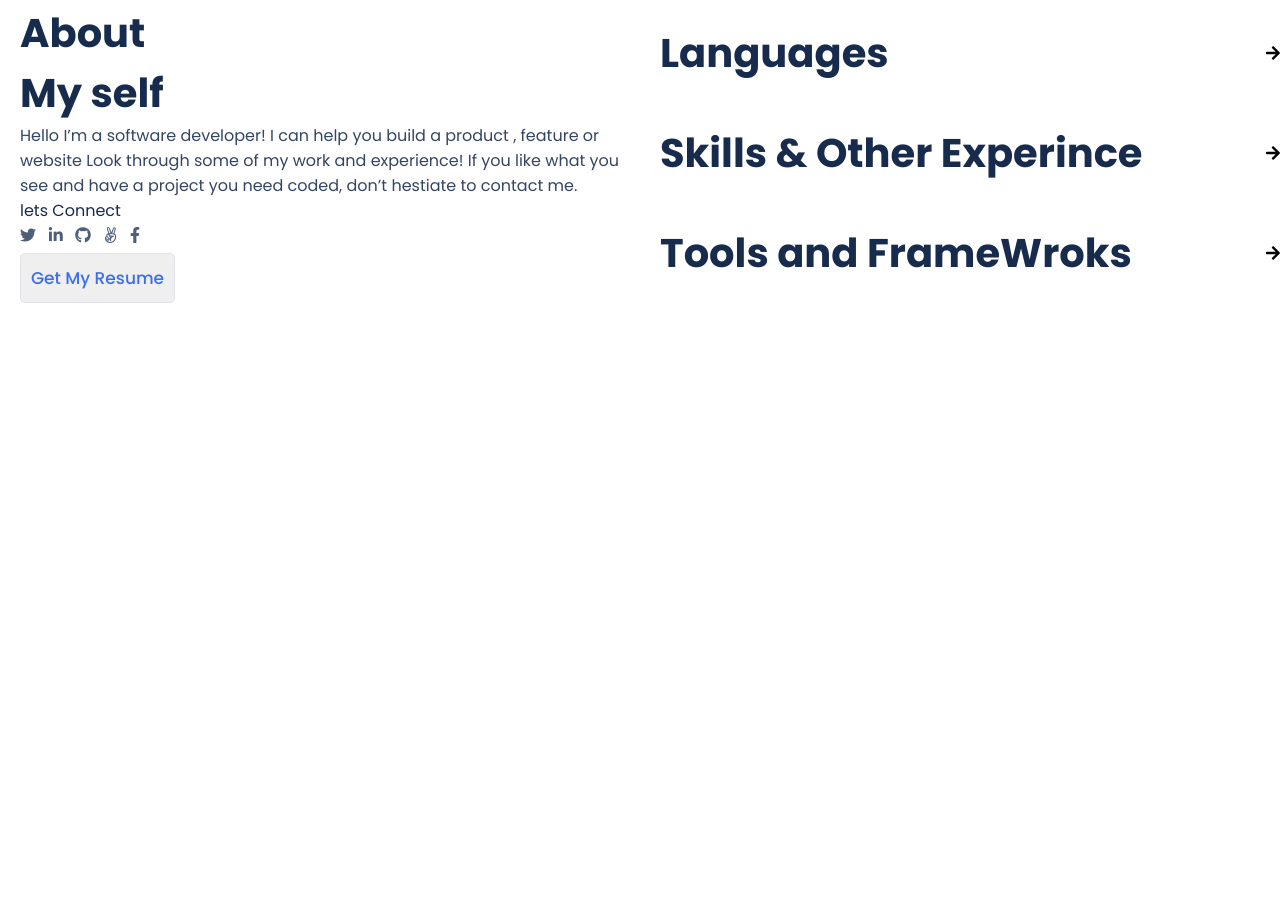
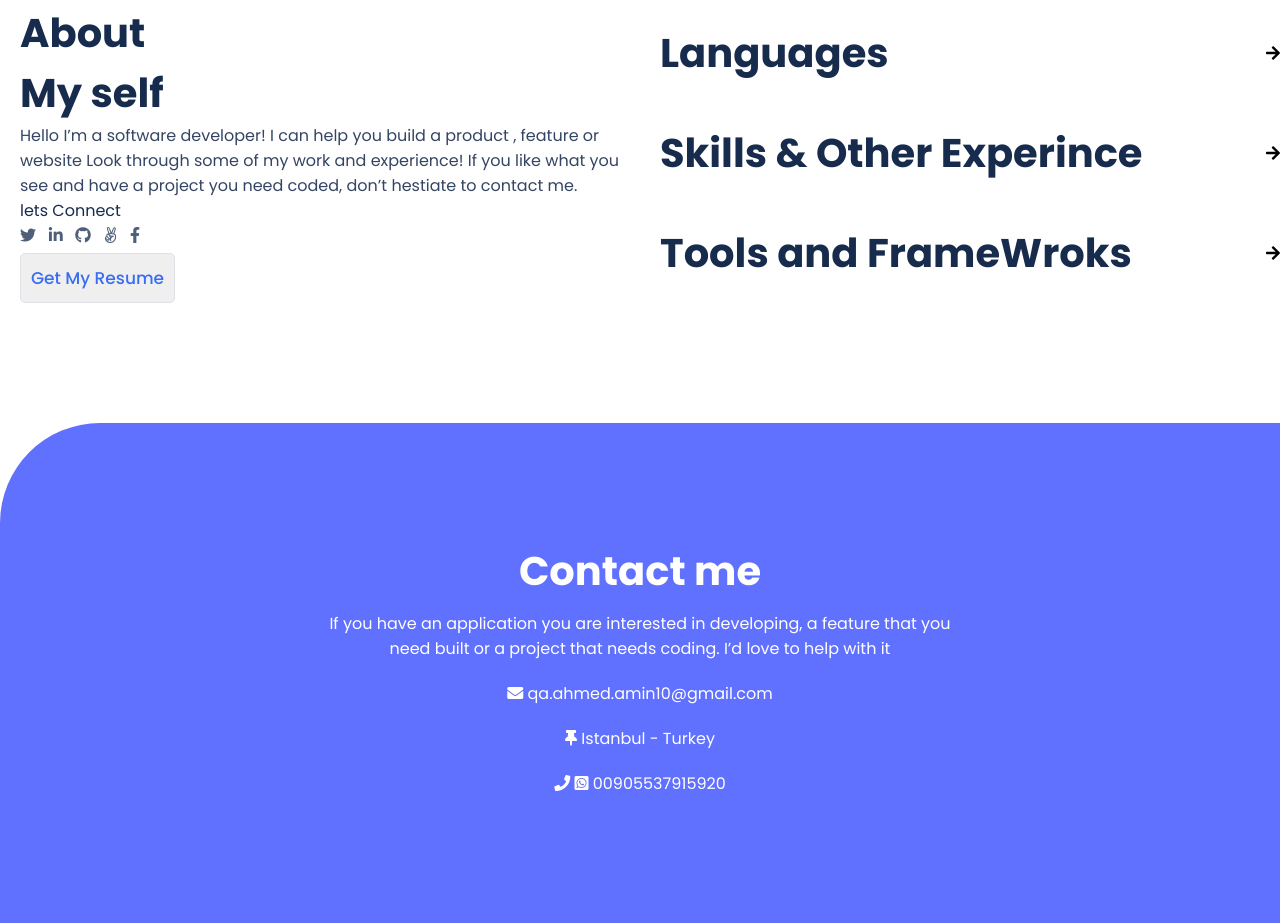
Before and after one commit to AhmedAmin90/myPortfolio, a website built with webpack: page dist/index.html in a window 1280 px wide. Shown: the part 1348-2271 px from the top of the page. Before the commit the page ends 1691 px from the top, so only its background shows below. Built offline with nearby package versions, Linux system fonts and the light colour scheme.

Commit message:
Add contact me section

```diff
--- a/src/mobile.css
+++ b/src/mobile.css
@@ -205,6 +205,11 @@
         position: absolute;
         top: 1400px;
     }
+
+    .contact-me p {
+        width: 100%;
+        margin: 10px;
+    }
   }
 
 @media only screen and (max-width: 321px) {
--- a/src/style.css
+++ b/src/style.css
@@ -456,3 +456,27 @@ h1 {
     cursor: pointer;
     color: red;
 }
+
+/* Contact me */
+.contact-me {
+    height: 500px;
+    background-color: #6070FF;
+    display: flex;
+    flex-direction: column;
+    justify-content: center;
+    align-items: center;
+    color: white;
+    border-top-left-radius: 100px;
+    margin: 100px 0 0 0;
+    text-align: center;
+
+}
+
+.contact-me h1 {
+    color: white;
+}
+
+.contact-me p {
+    width: 50%;
+    margin: 10px;
+}
```
Also changed, not shown: dist/index.html, dist/main.js, src/feature.js (line endings or trailing spaces).
